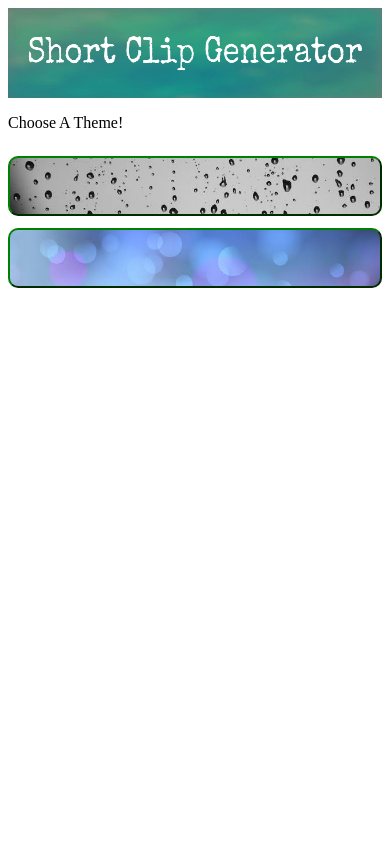
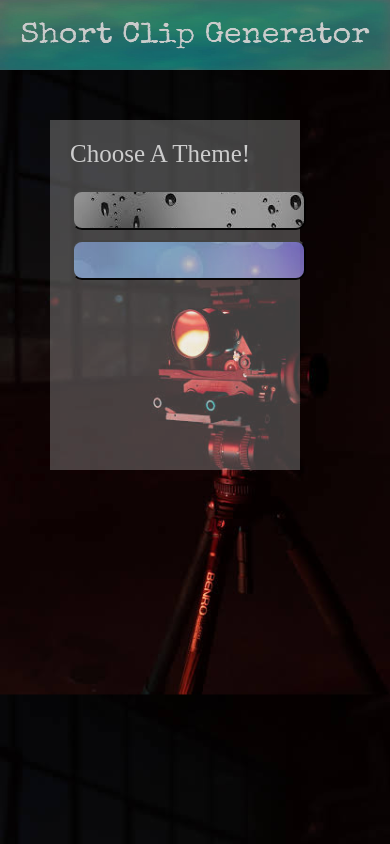
Before and after one commit to DevHyperCoder/PsuedoRandomVideoGenerator, a Flask app: page / in a window 390 px wide. Run offline with Flask 2, Linux system fonts and the light colour scheme.

Commit message:
Update style.css

```diff
--- a/videogen/static/style.css
+++ b/videogen/static/style.css
@@ -1,157 +1,273 @@
-body{
+body {
+  padding: 0px;
+  margin: 0px;
   position: relative;
-  padding: 0;
+  background: url('/static/bg1.jpeg');
+  background-size: 100%, 100%;
+  filter: brightness(80%);
 }
 
 img {
+  position: absolute;
   width: 100%;
-  height: 90px;
+  height: 70px;
 
 }
 
-.title {
-  text-align: center;
+.boxcontainer {
+  position: absolute;
+  display: flex;
+  width:250px;
+  height: 350px;
+  opacity: 0.3;
+  background-color: white;
+  top: 120px;
+  left: 50px;
+  animation: box;
+  animation-duration: 1s;
+}
+
+@keyframes box {
+  from{
+    opacity: 0;
+  }
+  to{
+    opacity: 0.3;
+  }
+}
+
+
+p {
+  position: absolute;
+  font-size: 25px;
+  left: 70px;
+  top: 115px;
+  color: white;
+}
+
+.buttoncontainer {
+  opacity: 0.9;
 }
 
 #sadButton {
   position: absolute;
-  top: 148px;
-  width:100%;
-  height: 60px;
-  font-size: 15px;
-  background-image: url('/static/sadButton.jpg');
-  background-size: 100%, 100%;
-  border-color: green;
+  width: 60%;
+  height: 40px;
+  left: 18.5%;
+  top: 190px;
   border-radius: 10px;
+  outline: none;
+  background: url("/static/sadButton.jpg");
+  background-position: 80%, 50%;
+  font-size: 20px;
   animation-name: sad;
-  animation-duration: 1.1s;
-  color: rgba(0, 0, 0, 0);
+  animation-duration: 1s;
+  color: rgba(0,0,0,0);
 }
 
 @keyframes sad {
   0% {
-    left:-100%;
-    opacity: 0;
-  }
-  50% {
-    transform: rotateX(180deg);
+    left: -100%;
   }
   100% {
-    left:0%;
-    opacity: 1;
+    left: 18.5%;
+
   }
 }
 
 #sadButton:hover {
-  color: white;
-  font-weight: 900;
+  color: rgba(0,0,0,1);
 }
 
 #happyButton {
   position: absolute;
-  top: 220px;
-  width:100%;
-  height: 60px;
-  font-size: 15px;
-  background-image: url('/static/happyButton.jpg');
-  background-size: 100%, 100%;
-  border-color: green;
+  width: 60%;
+  height: 40px;
+  left: 18.5%;
+  top: 240px;
   border-radius: 10px;
+  outline: none;
+  background: url("/static/happyButton.jpg");
+  background-position: 100%, 100%;
+  font-size: 20px;
   animation-name: happy;
   animation-duration: 1.3s;
-  color: rgba(0,0,0,0)
+  color: rgba(0,0,0,0);
 }
 
 @keyframes happy {
   0% {
-    left: -200%;
-    opacity: 0;
-  }
-  50% {
-    transform: rotateX(180deg);
+    left: -100%;
   }
   100% {
-    left: 0%;
-    opacity: 1;
+    left: 18.5%;
   }
 }
 
 #happyButton:hover {
-  color: white;
-  font-weight: 900;
+  color: rgba(0,0,0,1);
 }
-
 
 /* Extra small devices (phones, 600px and down) */
 @media only screen and (max-width: 600px) {
   img {
-    height: 90px;
+    position: absolute;
+    width: 100%;
+    height: 70px;
   }
-  .title {
-    text-align:center;
-    font-size: 18px;
+
+  .boxcontainer {
+    position: absolute;
+    display: flex;
+    width:250px;
+    height: 350px;
+    opacity: 0.3;
+    background-color: white;
+    top: 120px;
+    left: 50px;
+    animation: box;
+    animation-duration: 1s;
+  }
+
+  @keyframes box {
+    from{
+      opacity: 0;
+    }
+    to{
+      opacity: 0.3;
+    }
+  }
+
+
+  p {
+    position: absolute;
+    font-size: 25px;
+    left: 70px;
+    top: 115px;
+    color: white;
+  }
+
+  .buttoncontainer {
+    opacity: 0.9;
+  }
+
+  #sadButton {
+    position: absolute;
+    width: 60%;
+    height: 40px;
+    left: 18.5%;
+    top: 190px;
+    border-radius: 10px;
+    outline: none;
+    background: url("/static/sadButton.jpg");
+    background-position: 80%, 50%;
+    font-size: 20px;
+    animation-name: sad;
+    animation-duration: 1s;
+    color: rgba(0,0,0,0);
+  }
+
+  @keyframes sad {
+    0% {
+      left: -100%;
+    }
+    100% {
+      left: 18.5%;
+
+    }
+  }
+
+  #sadButton:hover {
+    color: rgba(0,0,0,1);
+  }
+
+  #happyButton {
+    position: absolute;
+    width: 60%;
+    height: 40px;
+    left: 18.5%;
+    top: 240px;
+    border-radius: 10px;
+    outline: none;
+    background: url("/static/happyButton.jpg");
+    background-position: 100%, 100%;
+    font-size: 20px;
+    animation-name: happy;
+    animation-duration: 1.3s;
+    color: rgba(0,0,0,0);
+  }
+
+  @keyframes happy {
+    0% {
+      left: -100%;
+    }
+    100% {
+      left: 18.5%;
+    }
+  }
+
+  #happyButton:hover {
+    color: rgba(0,0,0,1);
   }
 }
 
 /* Small devices (portrait tablets and large phones, 600px and up) */
 @media only screen and (min-width: 600px) {
-
 }
 
 /* Medium devices (landscape tablets, 768px and up) */
 @media only screen and (min-width: 768px) {
   img {
-    height: 200px;
+    height: 180px;
   }
-  .title {
-    text-align: center;
-    font-size: 45px;
+  .boxcontainer {
+    width: 600px;
+    left: 176px;
+    top:370px;
+    height: 900px;
+  }
+  p {
+    left: 219px;
+    font-size: 61px;
+    top: 350px;
   }
   #sadButton {
-    width: 49%;
-    height: 300px;
-    animation-name: sadButton;
-    position: absolute;
-    top: 330px;
-    font-size: 40;
-    animation-duration: 1.2s;
+    width: 250px;
+    height: 200px;
+    left: 215px;
+    top: 520px;
+    font-size: 35px;
+    background-position: 50%, 50%;
   }
 
-  @keyframes sadButton {
+  @keyframes sad {
     0% {
       left: -100%;
     }
     100% {
-      left: 0%;
+      left: 215px;
     }
   }
 
   #happyButton {
-    width:49%;
-    height: 300px;
-    animation-name: happyButton;
-    position: absolute;
-    top: 330px;
-    left: 51%;
-    font-size: 40;
-    animation-duration: 1s;
-    animation-delay: 0s;
+    width: 250px;
+    height: 200px;
+    left: 486px;
+    top: 520px;
+    animation-duration: 1.5s;
+    font-size: 35px;
   }
 
-  @keyframes happyButton {
+  @keyframes happy {
     0% {
-      left: -200;
+      left:-100%;
     }
     100% {
-      left: 51%;
+      left: 486px;
     }
   }
 }
 
 /* Large devices (laptops/desktops, 992px and up) */
-@media only screen and (min-width: 992px) {
-  img {
-    height: 250px;
-  }
-
+@media only screen and (min-width: 992px){
 }
```
